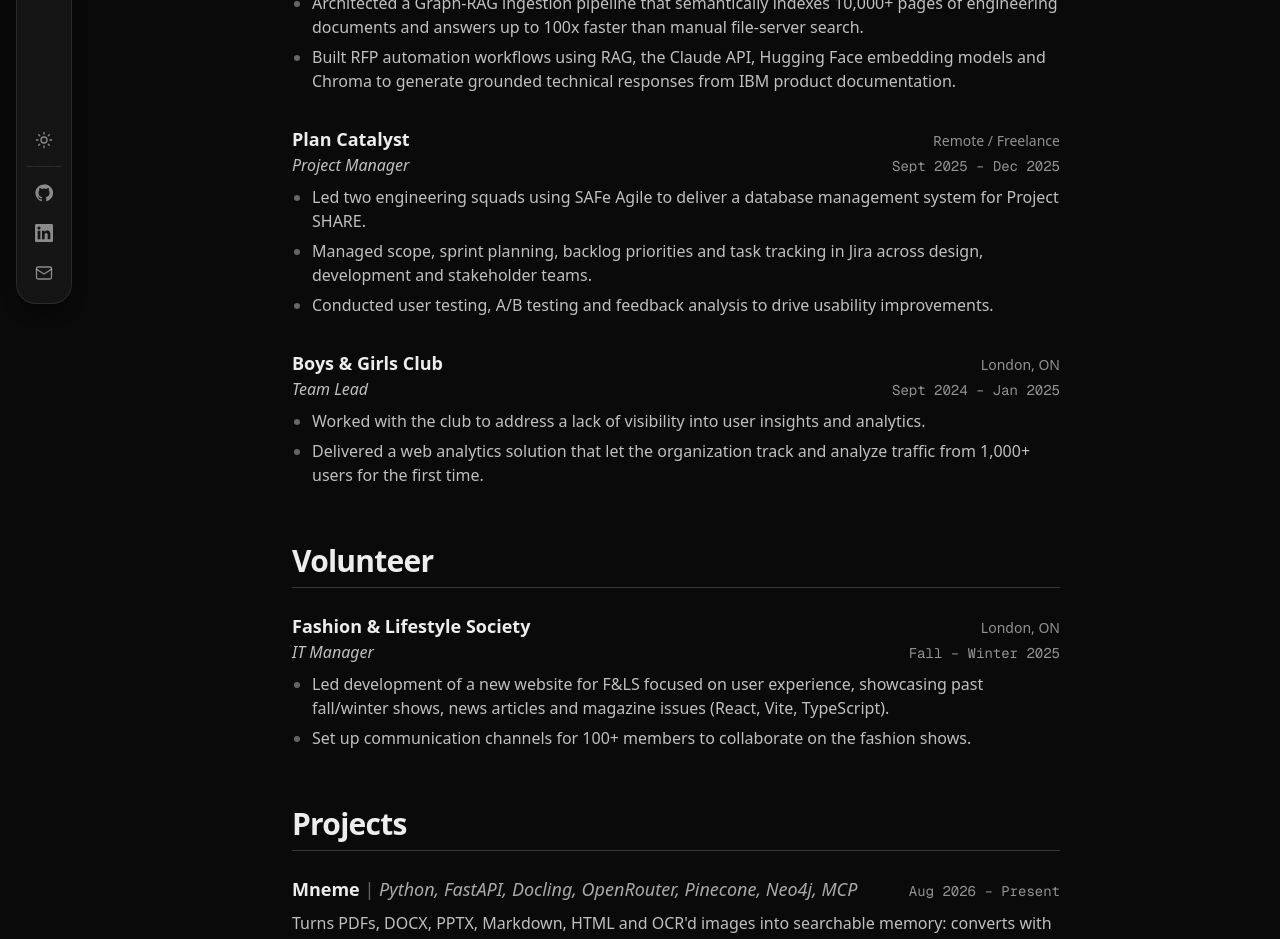
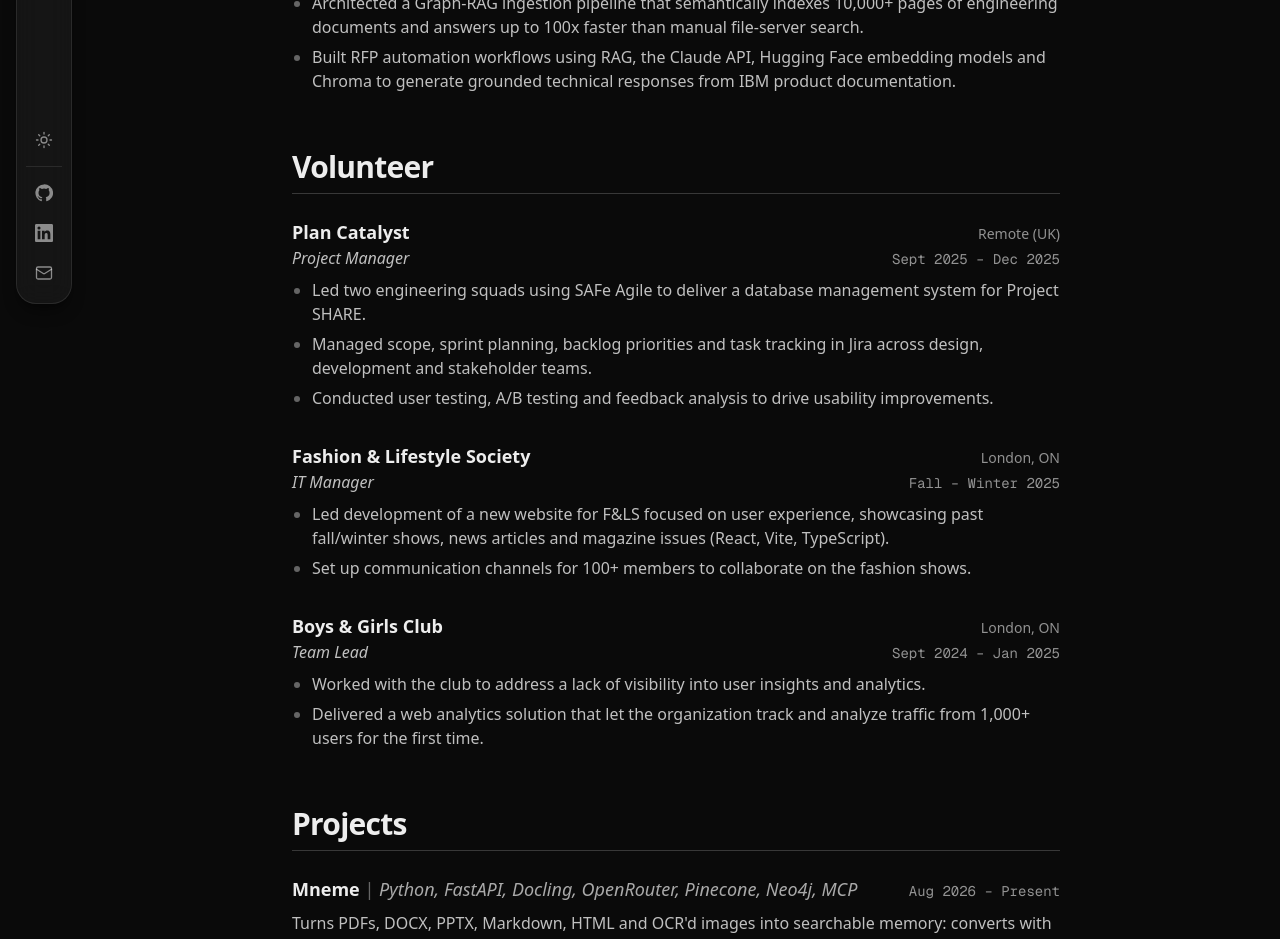
Before and after one commit to alam389/Portifolio-website, a Next.js app: page /experience in a window 1280 px wide. Shown: the part 480-1419 px from the top of the page. Built offline with nearby package versions, Linux system fonts and the light colour scheme.

Commit message:
Add volunteering journey kind and update journey stops
Move Plan Catalyst and BGC under volunteering, add the TETHOS stop, replace mock trips with the Westlock retreat, and make array order the journey order.

```diff
--- a/src/components/Journey.tsx
+++ b/src/components/Journey.tsx
@@ -13,6 +13,7 @@ const kindLabel: Record<JourneyKind, string> = {
   work: "Work",
   project: "Project",
   travel: "Travel",
+  volunteering: "Volunteering",
 };
 
 export default function Journey() {
--- a/src/data/experiences.ts
+++ b/src/data/experiences.ts
@@ -25,16 +25,30 @@ export const experiences: Experience[] = [
       "Built RFP automation workflows using RAG, the Claude API, Hugging Face embedding models and Chroma to generate grounded technical responses from IBM product documentation.",
     ],
   },
+];
+
+export const volunteering: Experience[] = [
   {
     id: "plan-catalyst",
     title: "Project Manager",
     company: "Plan Catalyst",
-    location: "Remote / Freelance",
+    location: "Remote (UK)",
     period: "Sept 2025 – Dec 2025",
     highlights: [
       "Led two engineering squads using SAFe Agile to deliver a database management system for Project SHARE.",
       "Managed scope, sprint planning, backlog priorities and task tracking in Jira across design, development and stakeholder teams.",
       "Conducted user testing, A/B testing and feedback analysis to drive usability improvements.",
+    ],
+  },
+  {
+    id: "fls",
+    title: "IT Manager",
+    company: "Fashion & Lifestyle Society",
+    location: "London, ON",
+    period: "Fall – Winter 2025",
+    highlights: [
+      "Led development of a new website for F&LS focused on user experience, showcasing past fall/winter shows, news articles and magazine issues (React, Vite, TypeScript).",
+      "Set up communication channels for 100+ members to collaborate on the fashion shows.",
     ],
   },
   {
@@ -49,17 +63,3 @@ export const experiences: Experience[] = [
     ],
   },
 ];
-
-export const volunteering: Experience[] = [
-  {
-    id: "fls",
-    title: "IT Manager",
-    company: "Fashion & Lifestyle Society",
-    location: "London, ON",
-    period: "Fall – Winter 2025",
-    highlights: [
-      "Led development of a new website for F&LS focused on user experience, showcasing past fall/winter shows, news articles and magazine issues (React, Vite, TypeScript).",
-      "Set up communication channels for 100+ members to collaborate on the fashion shows.",
-    ],
-  },
-];
--- a/src/data/journey.ts
+++ b/src/data/journey.ts
@@ -3,8 +3,10 @@ import type { JourneyStop } from "./types";
 const MOCK = "Placeholder trip. Replace with a real one or delete.";
 const REMOTE_PIN = "Remote role. Confirm where you were based.";
 
-// Chronological. Career and education come from the current resume; the
-// travel stops are mocks until replaced.
+// Array order is the journey's order: the cards scroll and the globe flies
+// from stop to stop exactly as listed here, and dates are display-only. Career
+// and education come from the current resume; the travel stops are mocks
+// until replaced.
 export const journey: JourneyStop[] = [
   {
     id: "born",
@@ -14,6 +16,8 @@ export const journey: JourneyStop[] = [
     lng: -79.0849,
     kind: "life",
     title: "Born in Niagara",
+    description: "This is where I spent the majority of my life here. It's a quiet and peaceful area and shaped much of who I am, but it couldn't contain my ambitions",
+
   },
   {
     id: "western",
@@ -26,14 +30,14 @@ export const journey: JourneyStop[] = [
     description: "BASc Software Engineering, University of Western Ontario.",
   },
   {
-    id: "trip-vancouver",
-    date: "Jul 2023",
-    place: "Vancouver, BC",
-    lat: 49.2827,
-    lng: -123.1207,
-    kind: "travel",
-    title: "West coast trip",
-    draft: MOCK,
+    id: "tsi",
+    date: "Sept 2024",
+    place: "London, ON",
+    lat: 43.0096,
+    lng: -81.2737,
+    kind: "volunteering",
+    title: "Founding member of Tech for Social Impact (TETHOS)",
+    description: "I was brought in as a Project Manager to lead projects to develop free software solutions for non-for-profits orgs",
   },
   {
     id: "bgc",
@@ -41,20 +45,10 @@ export const journey: JourneyStop[] = [
     place: "London, ON",
     lat: 43.0096,
     lng: -81.2737,
-    kind: "work",
+    kind: "volunteering",
     title: "Team Lead, Boys & Girls Club",
     description:
       "Delivered a web analytics solution that let BGC London track traffic from 1,000+ users for the first time.",
-  },
-  {
-    id: "trip-tokyo",
-    date: "Dec 2024",
-    place: "Tokyo, Japan",
-    lat: 35.6762,
-    lng: 139.6503,
-    kind: "travel",
-    title: "Winter in Tokyo",
-    draft: MOCK,
   },
   {
     id: "mcgregor",
@@ -68,27 +62,28 @@ export const journey: JourneyStop[] = [
       "Built an ERP web app and a Graph-RAG pipeline indexing 10,000+ pages of engineering documents.",
   },
   {
-    id: "trip-lisbon",
-    date: "Aug 2025",
-    place: "Lisbon, Portugal",
-    lat: 38.7223,
-    lng: -9.1393,
+    id: "trip",
+    date: "July 2025",
+    place: "Westlock County, AB",
+    lat: 53.9835,
+    lng: -113.8709,
     kind: "travel",
-    title: "Summer in Lisbon",
-    draft: MOCK,
+    title: "Meditation retreat at Westlock",
+    description:
+      "A retreat at the Westlock Meditation Centre north of Edmonton: sitting and walking meditation, mindful eating, and Dharma talks.",
   },
   {
     id: "plan-catalyst",
     date: "Sept 2025",
-    place: "North York, ON",
-    lat: 43.7615,
-    lng: -79.4111,
-    kind: "work",
+    place: "United Kingdom",
+    lat: 51.5074,
+    lng: -0.1278,
+    kind: "volunteering",
     title: "Project Manager, Plan Catalyst",
     description:
       "Led two engineering squads using SAFe Agile to deliver a database system for Project SHARE.",
     remote: true,
-    draft: REMOTE_PIN,
+    draft: "UK-based org. City unconfirmed; pinned at London.",
   },
   {
     id: "hack-the-valley",
--- a/src/data/types.ts
+++ b/src/data/types.ts
@@ -60,11 +60,11 @@ export interface SkillGroup {
   items: string[];
 }
 
-export type JourneyKind = "life" | "education" | "work" | "project" | "travel";
+export type JourneyKind = "life" | "education" | "work" | "project" | "travel" | "volunteering";
 
 export interface JourneyStop {
   id: string;
-  /** Display date, e.g. "Sept 2022". Stops are listed in chronological order. */
+  /** Display date only, e.g. "Sept 2022". Position in the array sets the order. */
   date: string;
   place: string;
   lat: number;
```
Also changed, not shown: public/globe/manifest.json.
